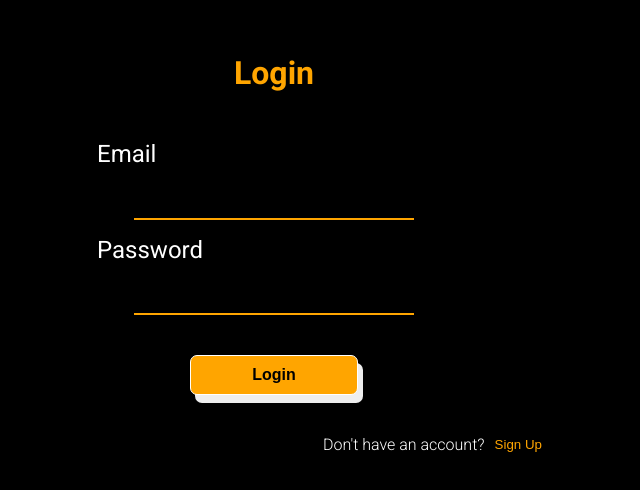
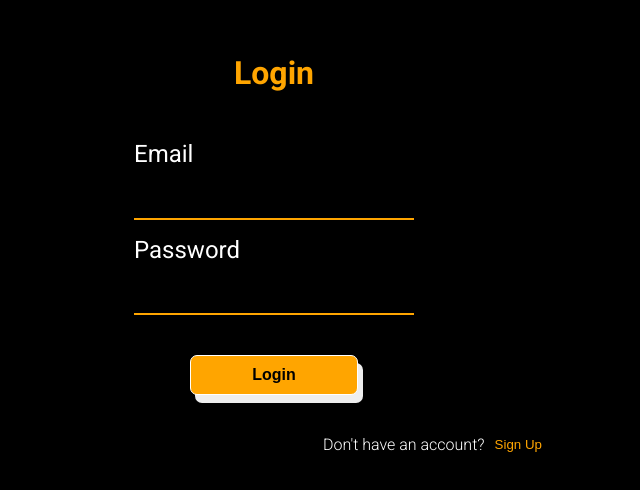
Before and after one commit to singh-aayush/YouTube---Clone, a React (Vite) app in the folder frontend/: page /login in a window 1280 px wide. Shown: the part 162-652 px from the top of the page, without its empty margins (366-1006 px from the left). Built offline with nearby package versions, Linux system fonts and the light colour scheme.

Commit message:
bug fixing styel

```diff
--- a/frontend/src/App.css
+++ b/frontend/src/App.css
@@ -763,7 +763,8 @@ a{
 }
 
 .loginForm label {
-  left: -53px;
+  left: -1rem;
+  padding-bottom: 5px;
   /* position: absolute; */
   padding: 1rem;
   position: relative;
@@ -779,6 +780,7 @@ a{
   border-radius: 0;
   width: 100%;
   height: 2.2rem;
+  padding-bottom: 0px;
   outline: none;
   padding: 5px 8px;
   font-size: 1.2rem;
```
